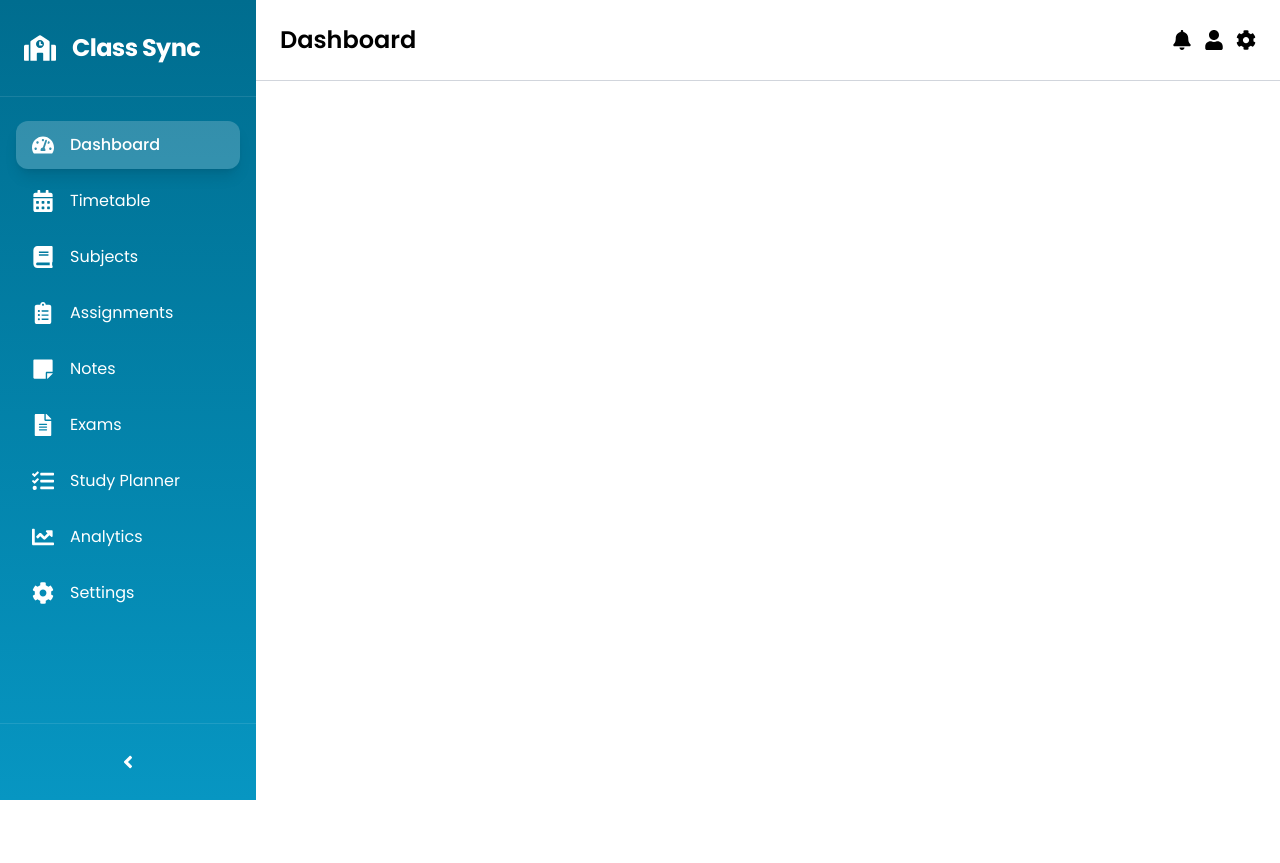
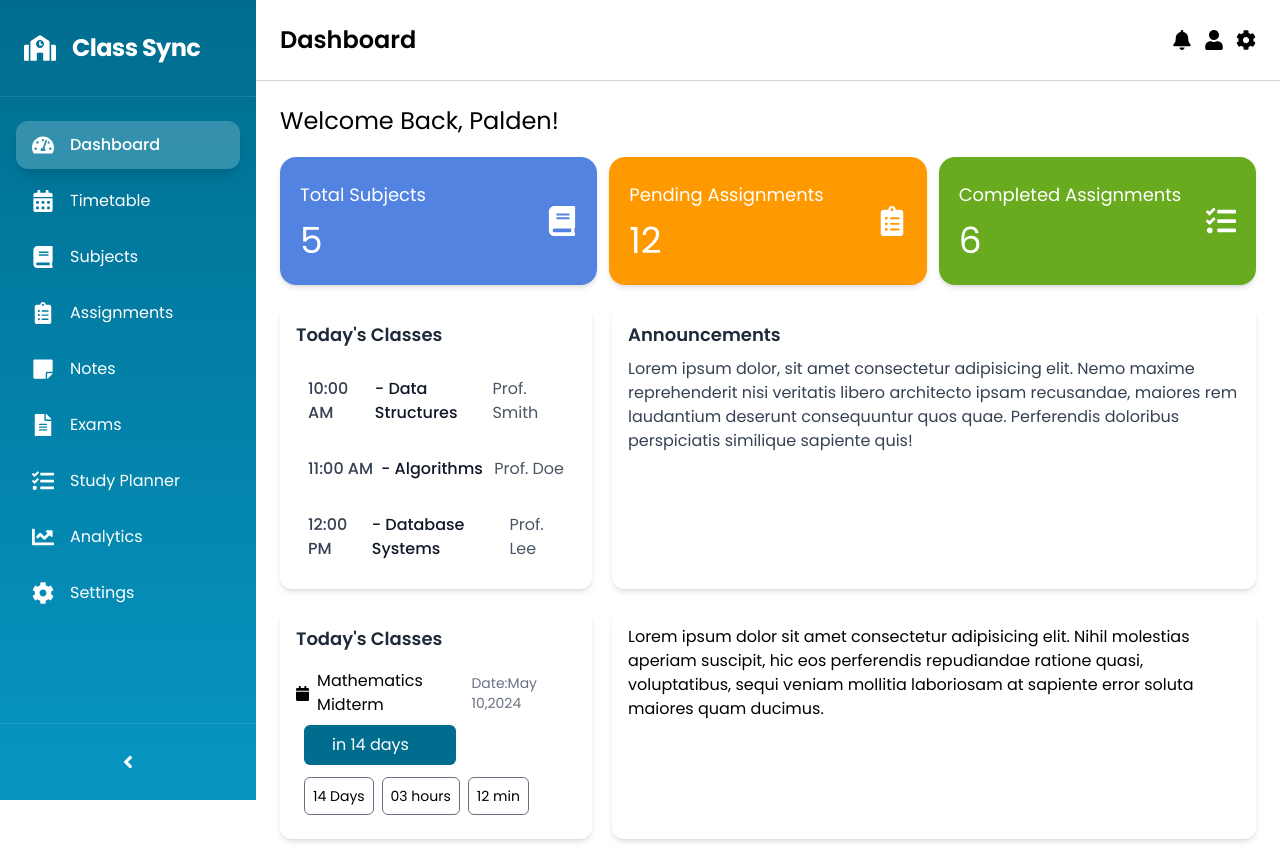
Before and after one commit to paldentitung/ClassSync, a React (Vite) app in the folder frontend/: page / in a window 1280 px wide. Before the commit the page ends 800 px from the top, so only its background shows below. Built offline with nearby package versions, Linux system fonts and the light colour scheme.

Commit message:
added the basic structure

```diff
--- a/frontend/Components/Header.jsx
+++ b/frontend/Components/Header.jsx
@@ -2,7 +2,7 @@ import React from "react";
 import { FaBell, FaUser, FaCog } from "react-icons/fa";
 const Header = ({ title }) => {
   return (
-    <header className="flex justify-between p-6  border-b border-b-gray-300 items-center sticky top-0 z-30 ">
+    <header className="flex justify-between p-6  border-b border-b-gray-300 bg-white items-center sticky top-0 z-30 ">
       <div className="text-2xl font-semibold">{title}</div>
       <div className="flex gap-3 items-center">
         <FaBell size={20} color="##bab6b6" />
--- a/frontend/Components/SideBar.jsx
+++ b/frontend/Components/SideBar.jsx
@@ -32,7 +32,7 @@ const SideBar = () => {
 
   return (
     <div
-      className={`bg-linear-to-b from-(--mainColor) to-(--secondaryColor) text-white min-h-screen flex flex-col transition-all duration-500 ease-in-out ${
+      className={`bg-linear-to-b from-(--mainColor)  to-(--secondaryColor) text-white min-h-screen flex flex-col transition-all duration-500 ease-in-out ${
         isExpanded ? "w-64" : "w-20"
       }`}
     >
--- a/frontend/MainLayout/MainLayout.jsx
+++ b/frontend/MainLayout/MainLayout.jsx
@@ -7,9 +7,9 @@ const MainLayout = ({ children }) => {
       <aside className="h-full ">
         <SideBar />
       </aside>
-      <div className="flex-1 flex flex-col gap-4 ">
-        <div>{children}</div>
-      </div>
+      <section className="flex-1 flex flex-col gap-4 ">
+        <section>{children}</section>
+      </section>
     </div>
   );
 };
--- a/frontend/Pages/Dashboard.jsx
+++ b/frontend/Pages/Dashboard.jsx
@@ -1,11 +1,148 @@
 import React from "react";
 import Header from "../Components/Header";
+import { FaBook, FaClipboardList, FaTasks, FaCalendar } from "react-icons/fa";
 
 const Dashboard = () => {
   return (
-    <div>
+    <section>
       <Header title="Dashboard" />
-    </div>
+      <div className="p-6 flex flex-col gap-5">
+        <div>
+          <span className="text-2xl">Welcome Back, Palden!</span>
+        </div>
+
+        {/* overview cards */}
+        <section className="grid grid-cols-1 md:grid-cols-3 gap-3">
+          {/* Total Subjects */}
+          <div className="flex justify-between items-center bg-[#2765d9]/80 h-32 rounded-2xl px-5 py-3 text-white transition-all duration-300 shadow-md hover:shadow-lg">
+            <div className="flex flex-col gap-3">
+              <span className="text-sm md:text-lg">Total Subjects</span>
+              <span className="text-2xl md:text-4xl">5</span>
+            </div>
+            <div>
+              <FaBook size={30} />
+            </div>
+          </div>
+
+          {/* Pending Assignments */}
+          <div className="flex justify-between items-center bg-amber-500 h-32 rounded-2xl px-5 py-3 text-white transition-all duration-300 shadow-md hover:shadow-lg">
+            <div className="flex flex-col gap-3">
+              <span className="text-sm md:text-lg">Pending Assignments</span>
+              <span className="text-2xl md:text-4xl">12</span>
+            </div>
+            <div>
+              <FaClipboardList size={30} />
+            </div>
+          </div>
+
+          {/* Completed Assignments */}
+          <div className="flex justify-between items-center bg-[#69ab1f] h-32 rounded-2xl px-5 py-3 text-white transition-all duration-300 shadow-md hover:shadow-lg">
+            <div className="flex flex-col gap-3">
+              <span className="text-sm md:text-lg">Completed Assignments</span>
+              <span className="text-2xl md:text-4xl">6</span>
+            </div>
+            <div>
+              <FaTasks size={30} />
+            </div>
+          </div>
+        </section>
+
+        {/*  */}
+        <section className="grid grid-cols-1 md:grid-cols-3 gap-5">
+          {/* Left Card: Today's Classes */}
+          <div className="col-span-1 md:col-span-1 shadow-md bg-white p-4 rounded-xl flex flex-col gap-4">
+            <span className="text-lg font-semibold text-gray-800">
+              Today's Classes
+            </span>
+            <div className="flex flex-col gap-2">
+              {[
+                {
+                  time: "10:00 AM",
+                  subject: "Data Structures",
+                  prof: "Prof. Smith",
+                },
+                { time: "11:00 AM", subject: "Algorithms", prof: "Prof. Doe" },
+                {
+                  time: "12:00 PM",
+                  subject: "Database Systems",
+                  prof: "Prof. Lee",
+                },
+              ].map((cls, idx) => (
+                <div
+                  key={idx}
+                  className="flex justify-between items-center p-3 rounded-md hover:bg-gray-100 transition"
+                >
+                  <div className="flex gap-2 items-center">
+                    <span className="font-medium text-gray-700">
+                      {cls.time}
+                    </span>
+                    <span className="font-medium text-gray-900">
+                      - {cls.subject}
+                    </span>
+                  </div>
+                  <span className="text-gray-600">{cls.prof}</span>
+                </div>
+              ))}
+            </div>
+          </div>
+
+          {/* Right Side */}
+          <div className="col-span-1 md:col-span-2 shadow-md bg-white p-4 rounded-xl">
+            <span className="text-lg font-semibold text-gray-800 mb-2 block">
+              Announcements
+            </span>
+            <p className="text-gray-700">
+              Lorem ipsum dolor, sit amet consectetur adipisicing elit. Nemo
+              maxime reprehenderit nisi veritatis libero architecto ipsam
+              recusandae, maiores rem laudantium deserunt consequuntur quos
+              quae. Perferendis doloribus perspiciatis similique sapiente quis!
+            </p>
+          </div>
+
+          {/*  */}
+          <div className="col-span-1 md:col-span-1 shadow-md bg-white p-4 rounded-xl flex flex-col gap-4">
+            <span className="text-lg font-semibold text-gray-800">
+              Today's Classes
+            </span>
+
+            <div>
+              <div className="flex justify-between items-center">
+                <div className="flex  items-center gap-2">
+                  <FaCalendar color="text-(--mainColor)" size={15} />
+                  <span>Mathematics Midterm</span>
+                </div>
+                <div className="text-sm text-gray-500">Date:May 10,2024</div>
+              </div>
+
+              <div className="flex  flex-col gap-3 p-2 ">
+                <span className="bg-(--mainColor) w-38 px-7 py-2 text-white rounded-md">
+                  in 14 days
+                </span>
+                <div className="flex gap-2">
+                  <span className="border border-gray-500 p-2 rounded-md text-sm">
+                    14 Days
+                  </span>
+                  <span className="border border-gray-500 p-2 rounded-md text-sm">
+                    03 hours
+                  </span>
+                  <span className="border border-gray-500 p-2 rounded-md text-sm">
+                    12 min
+                  </span>
+                </div>
+              </div>
+            </div>
+          </div>
+
+          {/*  */}
+          <div className="col-span-1 md:col-span-2 shadow-md bg-white p-4 rounded-xl">
+            Lorem ipsum dolor sit amet consectetur adipisicing elit. Nihil
+            molestias aperiam suscipit, hic eos perferendis repudiandae ratione
+            quasi, voluptatibus, sequi veniam mollitia laboriosam at sapiente
+            error soluta maiores quam ducimus.
+          </div>
+        </section>
+      </div>
+    </section>
   );
 };
 
```
